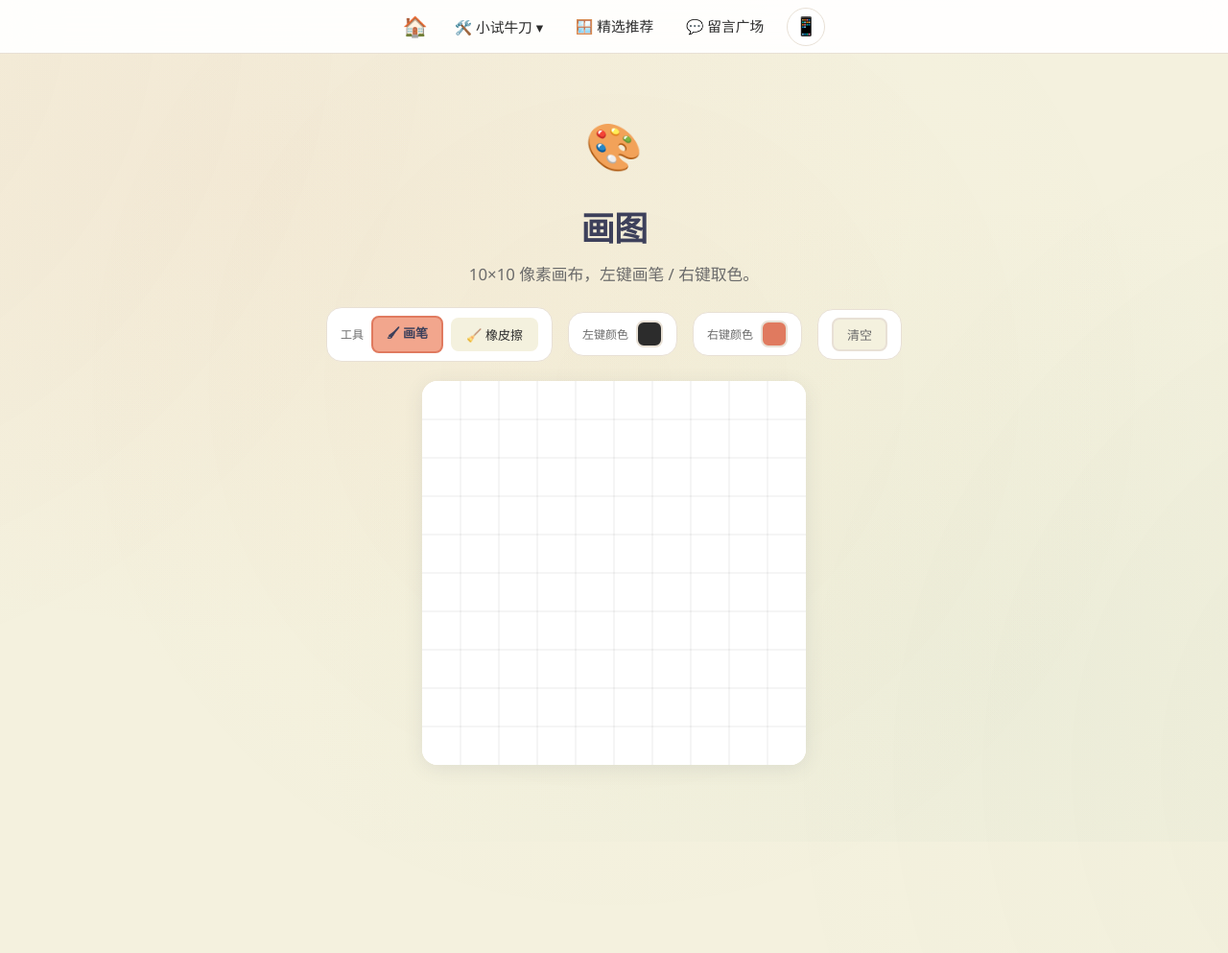
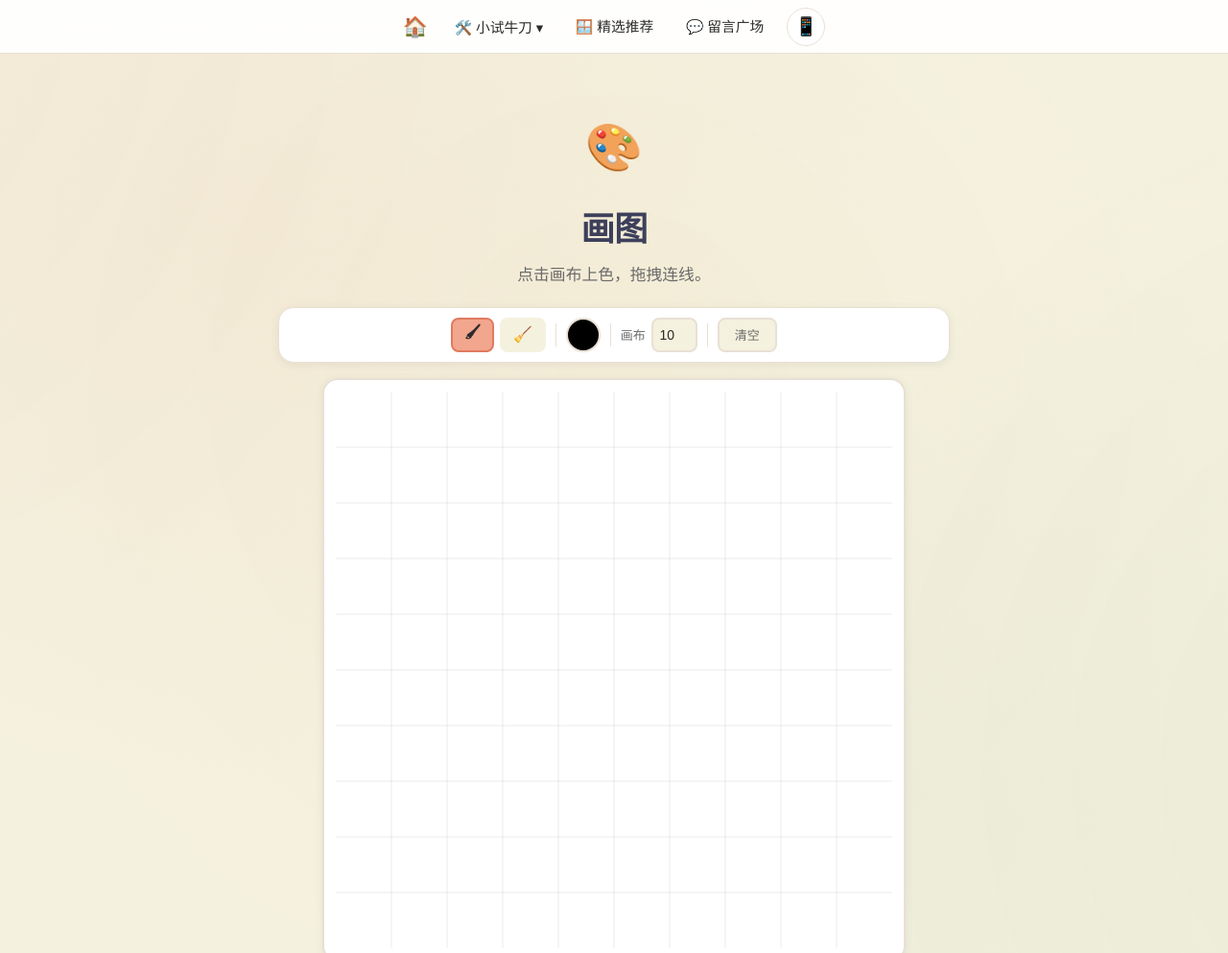
Before and after one commit to layfolk233/myweb-happy, a plain HTML site: page new/paint/index.html in a window 1280 px wide. Shown: the top 993 px of the page at 96% size. Before the commit the page ends 877 px from the top, so only its background shows below. Drawn offline with Linux system fonts and the light colour scheme; files that its build step writes are made by us from their sources; files whose address does not match are found by name.

Commit message:
feat: 重写画图工具 - 手机兼容/自适应画布/颜色弹窗

```diff
--- a/new/paint/index.html
+++ b/new/paint/index.html
@@ -2,7 +2,7 @@
 <html lang="zh-CN">
 <head>
     <meta charset="UTF-8">
-    <meta name="viewport" content="width=device-width, initial-scale=1.0">
+    <meta name="viewport" content="width=device-width, initial-scale=1.0, user-scalable=no">
     <title>画图</title>
     <link rel="stylesheet" href="../src/css/common.css">
     <style>
@@ -10,95 +10,113 @@
             display: flex;
             flex-direction: column;
             align-items: center;
-            gap: 20px;
+            gap: 16px;
         }
 
+        /* ── 顶部工具栏 ── */
         .toolbar {
             display: flex;
             align-items: center;
-            gap: 16px;
+            gap: 10px;
             flex-wrap: wrap;
             justify-content: center;
-        }
-
-        .tool-group {
-            display: flex;
-            align-items: center;
-            gap: 8px;
-            padding: 8px 14px;
+            padding: 10px 14px;
             background: var(--color-card);
             border: 1px solid var(--color-border);
             border-radius: var(--radius-md);
+            box-shadow: var(--shadow-sm);
+            width: 100%;
+            max-width: 700px;
         }
 
-        .tool-group__label {
-            font-size: 12px;
-            color: var(--color-text-light);
-            white-space: nowrap;
+        .toolbar__group {
+            display: flex;
+            align-items: center;
+            gap: 6px;
+        }
+
+        .toolbar__sep {
+            width: 1px;
+            height: 24px;
+            background: var(--color-border);
         }
 
         .tool-btn {
             display: inline-flex;
             align-items: center;
-            gap: 4px;
-            padding: 6px 14px;
+            justify-content: center;
+            min-width: 36px;
+            height: 36px;
+            padding: 0 12px;
             border: 2px solid transparent;
             border-radius: var(--radius-sm);
             background: var(--color-bg);
             color: var(--color-text);
-            font-size: 13px;
+            font-size: 16px;
             cursor: pointer;
+            user-select: none;
+            -webkit-user-select: none;
+            -webkit-tap-highlight-color: transparent;
             transition: all 0.15s var(--ease-out-expo);
-            user-select: none;
         }
 
         .tool-btn:hover {
             background: var(--color-primary-light);
-            color: var(--color-secondary);
         }
 
         .tool-btn.active {
             border-color: var(--color-primary);
             background: var(--color-primary-light);
-            color: var(--color-secondary);
             font-weight: 600;
         }
 
-        .color-picker-wrapper {
-            display: flex;
-            align-items: center;
-            gap: 6px;
-        }
-
-        .color-swatch {
-            width: 28px;
-            height: 28px;
-            border-radius: var(--radius-sm);
+        .color-btn {
+            width: 36px;
+            height: 36px;
             border: 2px solid var(--color-border);
+            border-radius: 50%;
             cursor: pointer;
+            -webkit-tap-highlight-color: transparent;
             transition: transform 0.15s var(--ease-spring);
         }
 
-        .color-swatch:hover {
+        .color-btn:hover {
             transform: scale(1.15);
         }
 
-        .color-input-hidden {
-            position: absolute;
-            width: 0;
-            height: 0;
-            opacity: 0;
-            pointer-events: none;
+        .size-input {
+            width: 48px;
+            height: 36px;
+            text-align: center;
+            border: 2px solid var(--color-border);
+            border-radius: var(--radius-sm);
+            font-size: 14px;
+            color: var(--color-text);
+            background: var(--color-bg);
+            outline: none;
+        }
+
+        .size-input:focus {
+            border-color: var(--color-primary);
+        }
+
+        .size-label {
+            font-size: 13px;
+            color: var(--color-text-light);
+            white-space: nowrap;
         }
 
         .btn-clear {
-            padding: 6px 14px;
+            height: 36px;
+            padding: 0 16px;
             border: 2px solid var(--color-border);
             border-radius: var(--radius-sm);
             background: var(--color-bg);
             color: var(--color-text-light);
             font-size: 13px;
             cursor: pointer;
+            user-select: none;
+            -webkit-tap-highlight-color: transparent;
             transition: all 0.15s var(--ease-out-expo);
         }
 
@@ -108,24 +126,74 @@
             color: #fff;
         }
 
-        .canvas-area {
-            position: relative;
+        /* ── 画布区域 ── */
+        .canvas-wrap {
+            flex-shrink: 0;
+            padding: 12px;
+            background: #ffffff;
+            border: 2px solid var(--color-border);
             border-radius: var(--radius-md);
-            overflow: hidden;
-            box-shadow: var(--shadow-md);
-            line-height: 0;
+            box-shadow: var(--shadow-sm);
         }
 
         #paintCanvas {
             display: block;
             background: #ffffff;
             cursor: crosshair;
+            touch-action: none;
         }
 
-        .pixel-grid-overlay {
-            position: absolute;
+        /* ── 颜色弹窗 ── */
+        .color-overlay {
+            display: none;
+            position: fixed;
             inset: 0;
-            pointer-events: none;
+            background: rgba(0, 0, 0, 0.4);
+            z-index: 1000;
+            justify-content: center;
+            align-items: center;
+        }
+
+        .color-overlay.show {
+            display: flex;
+        }
+
+        .color-picker-wrap {
+            display: flex;
+            flex-direction: column;
+            align-items: center;
+            gap: 16px;
+            padding: 24px 32px;
+            background: var(--color-card);
+            border-radius: var(--radius-lg);
+            box-shadow: var(--shadow-lg);
+        }
+
+        .color-picker-wrap label {
+            font-size: 15px;
+            font-weight: 600;
+            color: var(--color-text);
+        }
+
+        .color-picker-wrap input[type="color"] {
+            width: 80px;
+            height: 50px;
+            border: 2px solid var(--color-border);
+            border-radius: var(--radius-sm);
+            cursor: pointer;
+        }
+
+        .color-picker-wrap .btn-done {
+            padding: 8px 28px;
+            background: var(--color-primary);
+            color: #fff;
+            border: none;
+            border-radius: var(--radius-sm);
+            font-size: 14px;
+            font-weight: 600;
+            cursor: pointer;
+            user-select: none;
+            -webkit-tap-highlight-color: transparent;
         }
     </style>
 </head>
@@ -133,35 +201,41 @@
     <header class="page-header">
         <span class="page-header__icon">🎨</span>
         <h1 class="page-header__title">画图</h1>
-        <p class="page-header__subtitle">10×10 像素画布，左键画笔 / 右键取色。</p>
+        <p class="page-header__subtitle">点击画布上色，拖拽连线。</p>
     </header>
 
     <div class="container">
         <div class="paint-wrapper">
             <div class="toolbar">
-                <div class="tool-group">
-                    <span class="tool-group__label">工具</span>
-                    <button class="tool-btn active" id="btnBrush" type="button">🖌 画笔</button>
-                    <button class="tool-btn" id="btnEraser" type="button">🧹 橡皮擦</button>
+                <div class="toolbar__group">
+                    <button class="tool-btn active" id="btnBrush" type="button" title="画笔">🖌</button>
+                    <button class="tool-btn" id="btnEraser" type="button" title="橡皮擦">🧹</button>
                 </div>
-                <div class="tool-group">
-                    <span class="tool-group__label">左键颜色</span>
-                    <input type="color" id="leftColor" value="#2C2C2C" class="color-input-hidden">
-                    <div class="color-swatch" id="leftSwatch" style="background:#2C2C2C" title="点击选择左键颜色"></div>
+                <div class="toolbar__sep"></div>
+                <div class="toolbar__group">
+                    <button class="color-btn" id="colorBtn" style="background:#000000" title="设置颜色"></button>
                 </div>
-                <div class="tool-group">
-                    <span class="tool-group__label">右键颜色</span>
-                    <input type="color" id="rightColor" value="#E07A5F" class="color-input-hidden">
-                    <div class="color-swatch" id="rightSwatch" style="background:#E07A5F" title="点击选择右键颜色"></div>
+                <div class="toolbar__sep"></div>
+                <div class="toolbar__group">
+                    <span class="size-label">画布</span>
+                    <input class="size-input" id="sizeInput" type="number" value="10" min="2" max="100" title="画布大小 (2~100)">
                 </div>
-                <div class="tool-group">
-                    <button class="btn-clear" id="btnClear" type="button">清空</button>
-                </div>
+                <div class="toolbar__sep"></div>
+                <button class="btn-clear" id="btnClear" type="button">清空</button>
             </div>
 
-            <div class="canvas-area" id="canvasArea">
-                <canvas id="paintCanvas" width="400" height="400"></canvas>
+            <div class="canvas-wrap" id="canvasWrap">
+                <canvas id="paintCanvas"></canvas>
             </div>
+        </div>
+    </div>
+
+    <!-- 颜色弹窗 -->
+    <div class="color-overlay" id="colorOverlay">
+        <div class="color-picker-wrap">
+            <label>选择颜色</label>
+            <input type="color" id="colorPicker" value="#000000">
+            <button class="btn-done" id="colorDone">确定</button>
         </div>
     </div>
 
@@ -169,148 +243,184 @@
     <script>(function () {
         'use strict';
 
-        const GRID = 10;
-        const CELL = 40;
-        const canvas = document.getElementById('paintCanvas');
-        const ctx = canvas.getContext('2d');
+        var canvas = document.getElementById('paintCanvas');
+        var ctx = canvas.getContext('2d');
+        var colorBtn = document.getElementById('colorBtn');
+        var colorOverlay = document.getElementById('colorOverlay');
+        var colorPicker = document.getElementById('colorPicker');
+        var colorDone = document.getElementById('colorDone');
+        var sizeInput = document.getElementById('sizeInput');
+        var btnClear = document.getElementById('btnClear');
+        var btnBrush = document.getElementById('btnBrush');
+        var btnEraser = document.getElementById('btnEraser');
+        var canvasWrap = document.getElementById('canvasWrap');
 
-        let tool = 'brush';
-        let isDrawing = false;
-        let lastCell = null;
+        var GRID = 10;
+        var cellSize = 0;
+        var color = '#000000';
+        var tool = 'brush';
+        var isDrawing = false;
+        var lastCell = null;
 
-        function getCellFromEvent(e) {
-            const rect = canvas.getBoundingClientRect();
-            const scaleX = canvas.width / rect.width;
-            const scaleY = canvas.height / rect.height;
-            const x = Math.floor((e.clientX - rect.left) * scaleX / CELL);
-            const y = Math.floor((e.clientY - rect.top) * scaleY / CELL);
-            if (x < 0 || x >= GRID || y < 0 || y >= GRID) return null;
-            return { x, y };
+        /* ── 自适应画布尺寸 ── */
+        function calcSize() {
+            var maxW = window.innerWidth - 40;
+            var maxH = window.innerHeight - 220;
+            var maxDim = Math.min(maxW, maxH);
+            cellSize = Math.max(Math.floor(maxDim / GRID), 4);
+            canvas.width = GRID * cellSize;
+            canvas.height = GRID * cellSize;
+            canvas.style.width = canvas.width + 'px';
+            canvas.style.height = canvas.height + 'px';
+            redraw();
         }
 
-        function paintCell(cell, color) {
-            ctx.fillStyle = color;
-            ctx.fillRect(cell.x * CELL, cell.y * CELL, CELL, CELL);
-            drawGridLines();
-        }
-
-        function eraseCell(cell) {
+        function redraw() {
             ctx.fillStyle = '#ffffff';
-            ctx.fillRect(cell.x * CELL, cell.y * CELL, CELL, CELL);
-            drawGridLines();
+            ctx.fillRect(0, 0, canvas.width, canvas.height);
+            if (cellSize >= 16) drawGridLines();
         }
 
         function drawGridLines() {
             ctx.save();
             ctx.strokeStyle = 'rgba(0,0,0,0.08)';
             ctx.lineWidth = 1;
-            for (let i = 1; i < GRID; i++) {
+            for (var i = 1; i < GRID; i++) {
                 ctx.beginPath();
-                ctx.moveTo(i * CELL, 0);
-                ctx.lineTo(i * CELL, GRID * CELL);
+                ctx.moveTo(i * cellSize, 0);
+                ctx.lineTo(i * cellSize, GRID * cellSize);
                 ctx.stroke();
                 ctx.beginPath();
-                ctx.moveTo(0, i * CELL);
-                ctx.lineTo(GRID * CELL, i * CELL);
+                ctx.moveTo(0, i * cellSize);
+                ctx.lineTo(GRID * cellSize, i * cellSize);
                 ctx.stroke();
             }
             ctx.restore();
         }
 
-        function initCanvas() {
-            ctx.fillStyle = '#ffffff';
-            ctx.fillRect(0, 0, GRID * CELL, GRID * CELL);
-            drawGridLines();
+        /* ── 坐标计算 ── */
+        function getCell(clientX, clientY) {
+            var rect = canvas.getBoundingClientRect();
+            var x = Math.floor((clientX - rect.left) / rect.width * canvas.width / cellSize);
+            var y = Math.floor((clientY - rect.top) / rect.height * canvas.height / cellSize);
+            if (x < 0 || x >= GRID || y < 0 || y >= GRID) return null;
+            return { x: x, y: y };
         }
 
-        function getActiveColor(e) {
-            return e.button === 2
-                ? document.getElementById('rightColor').value
-                : document.getElementById('leftColor').value;
+        function paintCell(cell) {
+            ctx.fillStyle = color;
+            ctx.fillRect(cell.x * cellSize, cell.y * cellSize, cellSize, cellSize);
+            if (cellSize >= 16) drawGridLines();
         }
 
-        // 左键按下 = 开始绘制（画笔）/ 擦除（橡皮擦）
-        canvas.addEventListener('mousedown', function (e) {
-            if (e.button !== 0) return;
-            e.preventDefault();
-            var cell = getCellFromEvent(e);
+        function eraseCell(cell) {
+            ctx.fillStyle = '#ffffff';
+            ctx.fillRect(cell.x * cellSize, cell.y * cellSize, cellSize, cellSize);
+            if (cellSize >= 16) drawGridLines();
+        }
+
+        /* ── 输入事件 ── */
+        function handleDown(cell) {
             if (!cell) return;
             isDrawing = true;
             lastCell = cell;
-            if (tool === 'eraser') {
-                eraseCell(cell);
-            } else {
-                paintCell(cell, document.getElementById('leftColor').value);
+            if (tool === 'eraser') eraseCell(cell);
+            else paintCell(cell);
+        }
+
+        function handleMove(cell) {
+            if (!isDrawing || !cell || !lastCell) return;
+            if (cell.x !== lastCell.x || cell.y !== lastCell.y) {
+                if (tool === 'eraser') eraseCell(cell);
+                else paintCell(cell);
+                lastCell = cell;
             }
+        }
+
+        function handleUp() {
+            isDrawing = false;
+            lastCell = null;
+        }
+
+        canvas.addEventListener('mousedown', function (e) {
+            e.preventDefault();
+            handleDown(getCell(e.clientX, e.clientY));
         });
 
-        // 右键按下 = 快速填充当前像素（取右键颜色）
-        canvas.addEventListener('mousedown', function (e) {
-            if (e.button !== 2) return;
-            e.preventDefault();
-            var cell = getCellFromEvent(e);
-            if (!cell) return;
-            paintCell(cell, document.getElementById('rightColor').value);
+        canvas.addEventListener('mousemove', function (e) {
+            handleMove(getCell(e.clientX, e.clientY));
         });
 
-        // 拖拽绘制
-        canvas.addEventListener('mousemove', function (e) {
-            if (!isDrawing) return;
-            var cell = getCellFromEvent(e);
-            if (!cell || !lastCell) return;
-            if (cell.x !== lastCell.x || cell.y !== lastCell.y) {
-                if (tool === 'eraser') {
-                    eraseCell(cell);
-                } else {
-                    paintCell(cell, document.getElementById('leftColor').value);
-                }
-                lastCell = cell;
-            }
+        canvas.addEventListener('mouseup', handleUp);
+        canvas.addEventListener('mouseleave', handleUp);
+
+        // 触摸支持
+        canvas.addEventListener('touchstart', function (e) {
+            e.preventDefault();
+            var t = e.touches[0];
+            handleDown(getCell(t.clientX, t.clientY));
+        }, { passive: false });
+
+        canvas.addEventListener('touchmove', function (e) {
+            e.preventDefault();
+            var t = e.touches[0];
+            handleMove(getCell(t.clientX, t.clientY));
+        }, { passive: false });
+
+        canvas.addEventListener('touchend', function (e) {
+            e.preventDefault();
+            handleUp();
         });
 
-        canvas.addEventListener('mouseup', function () { isDrawing = false; lastCell = null; });
-        canvas.addEventListener('mouseleave', function () { isDrawing = false; lastCell = null; });
-
-        // 禁用右键菜单
+        // 禁止右键菜单
         canvas.addEventListener('contextmenu', function (e) { e.preventDefault(); });
 
-        // 工具切换
-        document.getElementById('btnBrush').addEventListener('click', function () {
+        /* ── 工具切换 ── */
+        btnBrush.addEventListener('click', function () {
             tool = 'brush';
-            document.getElementById('btnBrush').classList.add('active');
-            document.getElementById('btnEraser').classList.remove('active');
+            btnBrush.classList.add('active');
+            btnEraser.classList.remove('active');
         });
 
-        document.getElementById('btnEraser').addEventListener('click', function () {
+        btnEraser.addEventListener('click', function () {
             tool = 'eraser';
-            document.getElementById('btnEraser').classList.add('active');
-            document.getElementById('btnBrush').classList.remove('active');
+            btnEraser.classList.add('active');
+            btnBrush.classList.remove('active');
         });
 
-        // 颜色选择器联动
-        document.getElementById('leftColor').addEventListener('input', function () {
-            document.getElementById('leftSwatch').style.background = this.value;
+        /* ── 颜色弹窗 ── */
+        colorBtn.addEventListener('click', function () {
+            colorPicker.value = color;
+            colorOverlay.classList.add('show');
         });
 
-        document.getElementById('rightColor').addEventListener('input', function () {
-            document.getElementById('rightSwatch').style.background = this.value;
+        colorDone.addEventListener('click', function () {
+            color = colorPicker.value;
+            colorBtn.style.background = color;
+            colorOverlay.classList.remove('show');
         });
 
-        // 点击色块弹出选择器
-        document.getElementById('leftSwatch').addEventListener('click', function () {
-            document.getElementById('leftColor').click();
+        colorOverlay.addEventListener('click', function (e) {
+            if (e.target === colorOverlay) colorOverlay.classList.remove('show');
         });
 
-        document.getElementById('rightSwatch').addEventListener('click', function () {
-            document.getElementById('rightColor').click();
+        /* ── 画布大小 ── */
+        sizeInput.addEventListener('change', function () {
+            var v = parseInt(this.value, 10);
+            if (isNaN(v) || v < 2) v = 2;
+            if (v > 100) v = 100;
+            GRID = v;
+            calcSize();
         });
 
-        // 清空画布
-        document.getElementById('btnClear').addEventListener('click', function () {
-            initCanvas();
-        });
+        /* ── 清空 ── */
+        btnClear.addEventListener('click', function () { redraw(); });
 
-        initCanvas();
+        /* ── 响应窗口 ── */
+        window.addEventListener('resize', calcSize);
+
+        calcSize();
+        colorBtn.style.background = color;
     })();</script>
 </body>
 </html>
```
Also changed, not shown: 1 other file.
